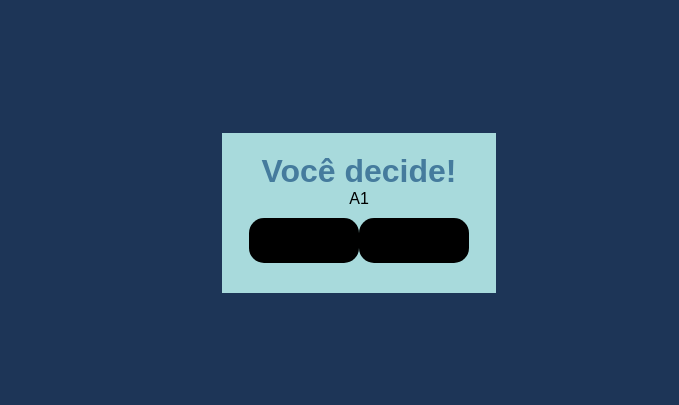
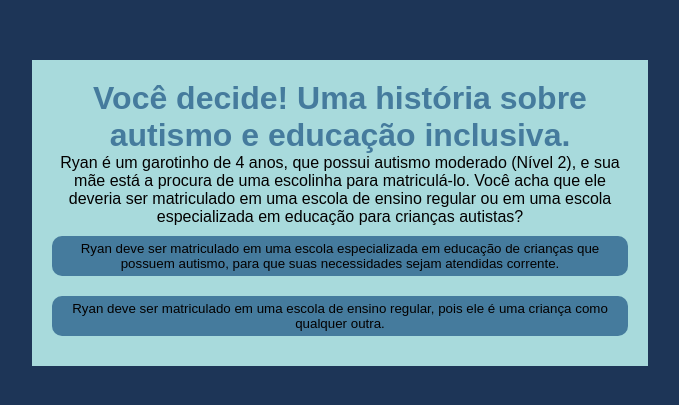
Before and after one commit to Poltket/3B-VoceDecide-2024, a plain HTML site: page index.html in a window 1280 px wide. Shown: the part 187-592 px from the top of the page, without its empty margins (288-967 px from the left). Drawn offline with Linux system fonts and the light colour scheme; a web font is replaced by a local one.

Commit message:
Add files via upload

```diff
--- a/index.html
+++ b/index.html
@@ -12,7 +12,7 @@
 <body>
     <main>
         <div class="caixa-principal">
-            <h1 class="titulo">Você decide!</h1>
+            <h1 class="titulo">Você decide! Uma história sobre autismo e educação inclusiva.</h1>
             <div class="caixa-perguntas"></div>
             <div class="caixa-alternativas"></div>
             <div class="caixa-resultado">
--- a/main.js
+++ b/main.js
@@ -6,14 +6,14 @@ const textoResultado = document.querySelector('.texto-resultado');
 
 const perguntas = [
     {
-        enunciado: "A1",
+        enunciado: " Ryan é um garotinho de 4 anos, que possui autismo moderado (Nível 2), e sua mãe está a procura de uma escolinha para matriculá-lo. Você acha que ele deveria ser matriculado em uma escola de ensino regular ou em uma escola especializada em educação para crianças autistas?",
         alternativas: [
             {
-                texto:"alternativa 01",
+                texto:" Ryan deve ser matriculado em uma escola especializada em educação de crianças que possuem autismo, para que suas necessidades sejam atendidas corrente.",
                 afirmacao: "resultado 01"
             },
             {
-                texto:"alternativa 02",
+                texto:" Ryan deve ser matriculado em uma escola de ensino regular, pois ele é uma criança como qualquer outra.",
                 afirmacao: "resultado 02"
             }
         ]
@@ -45,28 +45,15 @@ const perguntas = [
         ]
     },
     {
-        enunciado: "Paado alguns anos",
+        enunciado: "Passado alguns anos, Ryan se aprofundou nos estudos sobre autismo e com 25 anos foi chamado para palestrar sobre autismo e educação inclusiva, essa palestra poderia mudar o rumo de sua vida. Você acha que Ryan deve ir palestrar ou não?",
         alternativas: [
             {
-                texto: "alternativa 07",
+                texto: "Sim, se é algo que pode mudar a vida dele para melhor, ele deve correr atrás.",
                 afirmacao: "resultado 07"
             },
             {
-                texto: "alternativa 08",
+                texto: " Não, uma simples palestra não pode mudar a vida de ninguém.",
                 afirmacao: "resultado 08"
-            }
-        ]
-    },
-    {
-        enunciado: "Enunciado 05",
-        alternativas: [
-            {
-                texto: "alternativa 09",
-                afirmacao: "resultado 09"
-            },
-            {
-                texto: "alternativa 10",
-                afirmacao: "resultado 10"
             }
         ]
     },
--- a/style.css
+++ b/style.css
@@ -7,7 +7,7 @@
 
 :root{
 
---branco: rgb(0, 0, 0);
+--branco: rgb(3, 0, 0);
 --azul-claro: #a8dadcff;
 --azul: #457b9dff;
 --marinho: #1d3557ff;
@@ -39,11 +39,11 @@ body{
 }
 
 button{
-    background-color:var(--branco);
+    background-color:var(--azul);
     color: var(--branco);
     border: none;
-    border-radius: 15px;
-    padding: 15px;
+    border-radius: 10px;
+    padding: 5px;
     transition: 0.3s;
     margin: 10px auto;
 }
```
